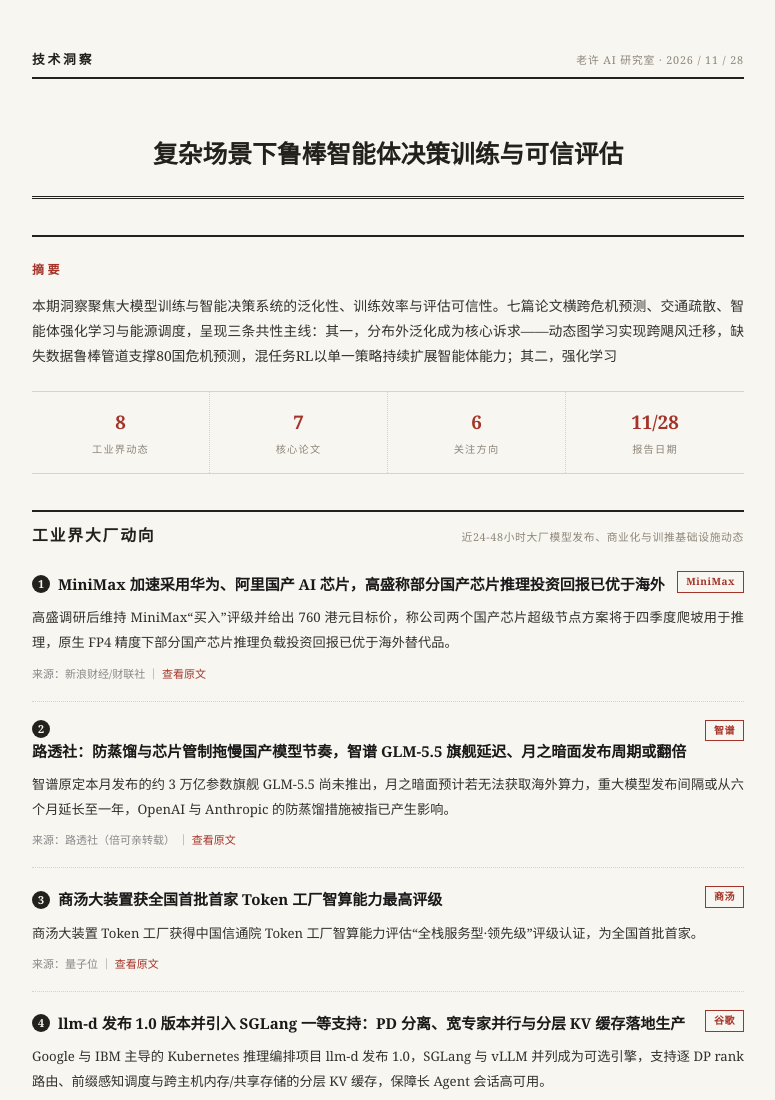
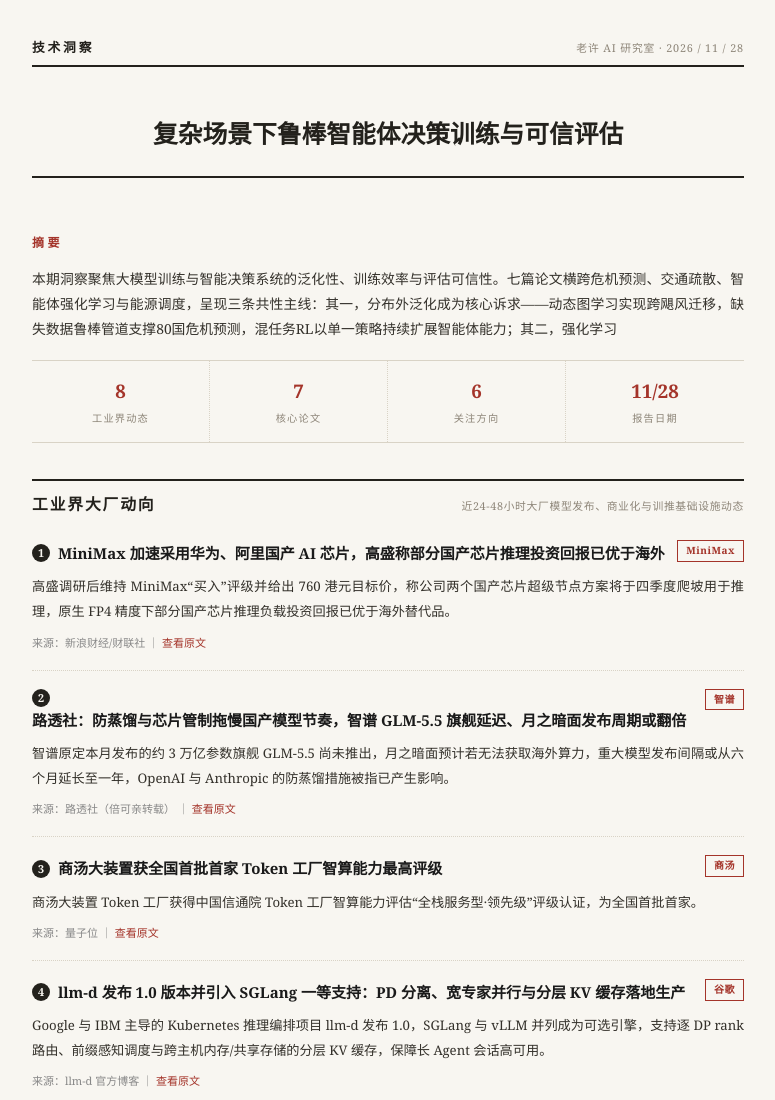
Before and after one commit to sailing27/xinsight, a plain HTML site: page reports/2026-11/2026-11-28.html in a window 1280 px wide. Shown: the top 1100 px of the page, without its empty margins (252-1027 px from the left). Drawn offline with Linux system fonts and the light colour scheme.

Commit message:
design: 标题下分隔线去重，顶部留白再压缩

```diff
--- a/reports/2026-11/2026-11-28.html
+++ b/reports/2026-11/2026-11-28.html
@@ -19,7 +19,7 @@
   .container {
     max-width: 760px;
     margin: 0 auto;
-    padding: 48px 24px 64px;
+    padding: 36px 24px 64px;
     background: #f8f6f1;
   }
   /* 头部由自定义 masthead 替代 */
@@ -28,9 +28,8 @@
   .content { padding: 0; }
 
   .executive-summary {
-    border-top: 2px solid #23211c;
     border-bottom: 1px solid #d9d3c6;
-    padding: 22px 0;
+    padding: 18px 0;
     margin-bottom: 0;
     background: transparent;
   }
@@ -136,13 +135,13 @@
   .masthead {
     display: flex; justify-content: space-between; align-items: baseline;
     border-bottom: 2px solid #23211c;
-    padding-bottom: 7px; margin-bottom: 26px;
+    padding-bottom: 7px; margin-bottom: 18px;
   }
   .masthead .brand { font-size: .85rem; font-weight: 700; letter-spacing: .22em; color: #23211c; }
   .masthead .meta { font-size: .72rem; color: #8d8578; letter-spacing: .08em; }
   .report-title {
     text-align: center; font-size: 1.65rem; font-weight: 900; line-height: 1.5;
-    margin-bottom: 32px; padding: 6px 0 22px; border-bottom: 3px double #23211c;
+    margin-bottom: 0; padding: 4px 0 16px; border-bottom: 2px solid #23211c;
   }
   @media (max-width: 640px) {
     .report-title { font-size: 1.25rem; }
@@ -152,7 +151,7 @@
   .masthead .sub { font-size: .76rem; color: #6f695e; letter-spacing: .12em; display: flex; justify-content: space-between; }
   .report-title {
     text-align: center; font-size: 1.65rem; font-weight: 900; line-height: 1.5;
-    margin-bottom: 36px; padding: 30px 0 24px; border-bottom: 3px double #23211c;
+    margin-bottom: 36px; padding: 30px 0 24px; border-bottom: 2px solid #23211c;
   }
   @media (max-width: 640px) {
     .masthead h1 { font-size: .95rem; }
```
